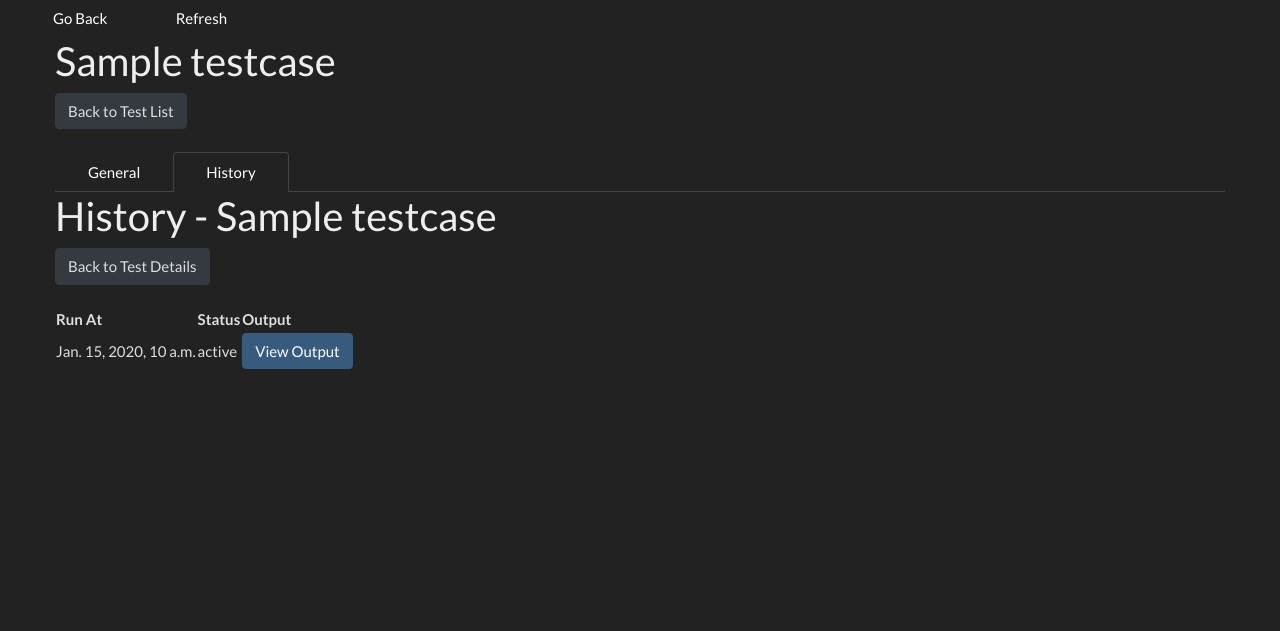
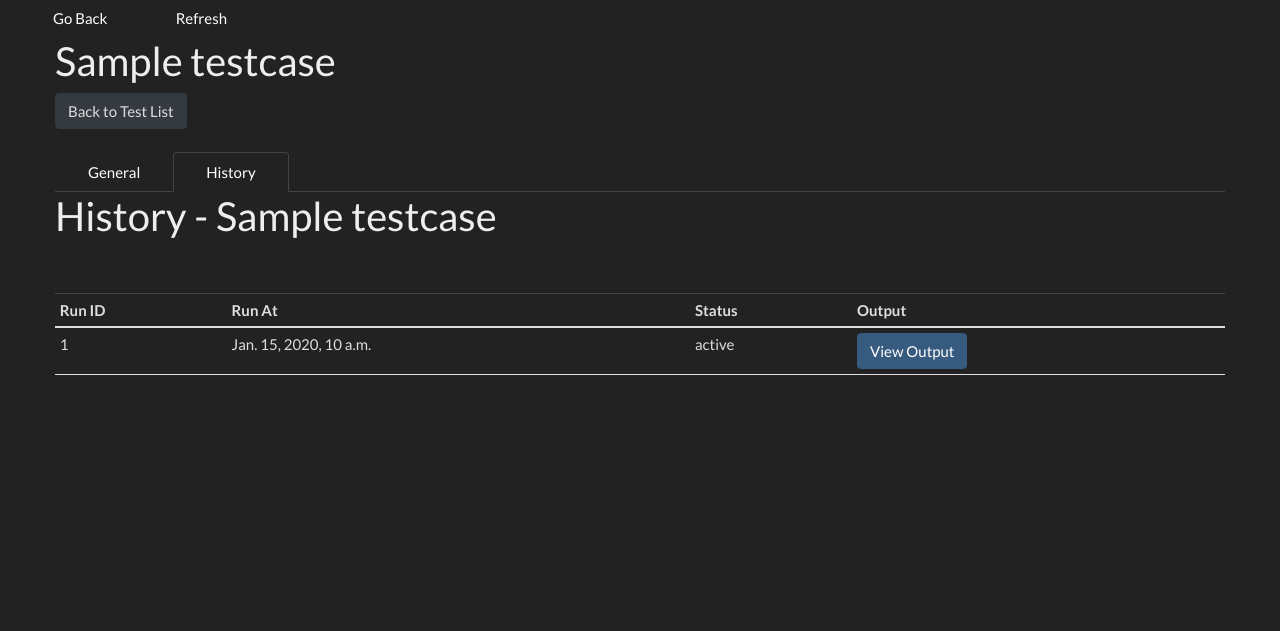
Before and after one commit to GrandeSergio/Selenium_Test_Case_Platform, a Django app: page /1/ in a window 1280 px wide, after a click on "History". Shown: the part 50-681 px from the top of the page. Run offline with Django 4.2, Linux system fonts and the light colour scheme; tables that the repository leaves empty hold one stand-in row (values such as "Sample post"); some libraries are stand-ins or nearby versions.

Commit message:
changed some styling

```diff
--- a/selenium_platform/templates/test_details.html
+++ b/selenium_platform/templates/test_details.html
@@ -15,7 +15,7 @@
         </li>
     </ul>
     <div class="tab-content">
-        <div class="tab-pane active" id="details" role="tabpanel">
+        <div class="tab-pane active table-sm" id="details" role="tabpanel">
             <table>
                 <tr data-test-id="{{ test.id }}">
                     <th>Name</th>
@@ -42,5 +42,6 @@
            {% include 'test_history.html' %}
         </div>
     </div>
+<script src="{% static 'js/test_details.js' %}"></script>
 <script src="{% static 'js/test_history.js' %}"></script>
 {% endblock %}
--- a/selenium_platform/templates/test_history.html
+++ b/selenium_platform/templates/test_history.html
@@ -1,31 +1,34 @@
-
 {% load static %}
 {% block content %}
     <h2>History - {{ test.name }}</h2>
-    <a href="{% url 'test_details' test.id %}" class="btn btn-dark">Back to Test Details</a>
     <br>
     <br>
-    <table>
+    <div class="table-container tab-content table-responsive">
+        <table class="table table-sm" id="runs-table">
+            <thead>
                 <tr>
+                    <th>Run ID</th>
                     <th>Run At</th>
                     <th>Status</th>
                     <th>Output</th>
-
                 </tr>
+            </thead>
+            <tbody>
                 {% for run in runs %}
                     <tr>
+                        <td>{{ run.id }}</td>
                         <td>{{ run.date }}</td>
                         <td>{{ run.status }}</td>
-
                         <td><a href="{% url 'run_output' run.id %}" class="btn btn-primary">View Output</a></td>
-
-
                     </tr>
                 {% empty %}
                     <tr>
                         <td colspan="3">No runs found.</td>
                     </tr>
                 {% endfor %}
+            </tbody>
         </table>
+    </div>
+
     <script src="{% static 'js/test_history.js' %}"></script>
 {% endblock %}
--- a/selenium_platform/templates/test_list.html
+++ b/selenium_platform/templates/test_list.html
@@ -7,6 +7,7 @@
     <table class="table table-sm">
       <thead>
         <tr>
+        <th><a href="?{% if page %}page={{ page }}&{% endif %}sort_by=id{% if sort_by == 'id' and sort_order == 'asc' %}&sort_order=desc{% endif %}">Script ID</a></th>
         <th><a href="?{% if page %}page={{ page }}&{% endif %}sort_by=name{% if sort_by == 'name' and sort_order == 'asc' %}&sort_order=desc{% endif %}">Name</a></th>
         <th><a href="?{% if page %}page={{ page }}&{% endif %}sort_by=last_run_status{% if sort_by == 'last_run_status' and sort_order == 'asc' %}&sort_order=desc{% endif %}">Last Run Status</a></th>
         <th>Go to</th>
@@ -15,6 +16,7 @@
       <tbody>
         {% for test in page_obj %}
         <tr>
+          <td>{{ test.id }}</td>
           <td>{{ test.name }}</td>
           <td>{{ test.last_run_status }}</td>
           <td><a href="{% url 'test_details' test_id=test.id %}" class="btn btn-dark">Details</a></td>
--- a/selenium_platform/test_platform/static/css/style.css
+++ b/selenium_platform/test_platform/static/css/style.css
@@ -140,3 +140,46 @@ input[type="file"]::file-selector-button:hover {
   width: 100%;
 
 }
+.table-container {
+    max-height: 500px;
+    overflow-y: auto;
+}
+
+/* Hide the scrollbar */
+.table-container::-webkit-scrollbar {
+    display: right;
+}
+
+
+.show-more-btn {
+  background-color: #4CAF50;
+  border: none;
+  color: white;
+  padding: 8px 16px;
+  text-align: center;
+  text-decoration: none;
+  display: block;
+  margin: 0 auto;
+  cursor: pointer;
+}
+
+
+/* Hide scrollbar track */
+.table-container::-webkit-scrollbar-track {
+  background-color: #f1f1f1;
+}
+
+/* Dark scrollbar handle */
+.table-container::-webkit-scrollbar-thumb {
+  background-color: #444444;
+}
+
+/* On hover, display dark scrollbar handle */
+.table-container::-webkit-scrollbar-thumb:hover {
+  background-color: #555555;
+}
+
+.centered {
+  display: block;
+  margin: 0 auto;
+}
--- a/selenium_platform/test_platform/static/js/test_details.js
+++ b/selenium_platform/test_platform/static/js/test_details.js
@@ -1,3 +1,6 @@
+function get_token() {
+    return $('input[name="csrfmiddlewaretoken"]').val();
+}
 function sweetAlertConfirm(callback) {
     Swal.fire({
         title: 'Are you sure?',
@@ -31,7 +34,12 @@ function sweetAlertConfirm(callback) {
     });
 }
 
-
+$(document).ready(function() {
+    // Disable the Run Test button after it has been clicked
+   $('#run-test-btn').on('click', function() {
+      $(this).prop('disabled', true);
+    });
+});
 
 $(document).ready(function() {
     const csrfToken = $('input[name="csrfmiddlewaretoken"]').val();
@@ -85,3 +93,12 @@ document.querySelectorAll('.output-toggle-btn').forEach(function(btn) {
         }
     });
 });
+/*$('#run-test-btn').on('click', function() {
+    var test_id = $('#test-details-container').data('test-id');
+    var url = '{% url "run_test_cases" test_id=test_id %}';
+    $.post(url, {csrfmiddlewaretoken: get_token()}, function(data) {
+        var run_id = data.run_id;
+        var url = '/run_output/' + run_id + '/';
+        $('#test-history-container').load(url);
+    });
+});*/
--- a/selenium_platform/test_platform/static/js/test_history.js
+++ b/selenium_platform/test_platform/static/js/test_history.js
@@ -1,16 +1,39 @@
-$('.output-btn').on('click', function() {
+const table = document.getElementById('runs-table');
+const tbody = table.querySelector('tbody');
+const rows = tbody.querySelectorAll('tr');
+const maxRows = 10; // Maximum number of rows to show
+
+function get_token() {
+    return $('input[name="csrfmiddlewaretoken"]').val();
+}
+/*$('.output-btn').on('click', function() {
     var output = $(this).data('output');
     var run_id = $(this).data('run-id');
     var url = '/run_output/' + run_id + '/';
     $('#test-history-container').load(url);
-});
+});*/
 
-$('#run-test-btn').on('click', function() {
-    var test_id = $('#test-details-container').data('test-id');
-    var url = '{% url "run_test_cases" test_id=test_id %}';
-    $.post(url, {csrfmiddlewaretoken: get_token()}, function(data) {
-        var run_id = data.run_id;
-        var url = '/run_output/' + run_id + '/';
-        $('#test-history-container').load(url);
+
+if (rows.length > maxRows) {
+    // Hide rows that exceed the maximum number
+    for (let i = maxRows; i < rows.length; i++) {
+        rows[i].style.display = 'none';
+    }
+
+    // Add a "show more" button
+    const showMoreBtn = document.createElement('button');
+    showMoreBtn.innerText = 'Show more';
+    showMoreBtn.classList.add('btn');
+    showMoreBtn.classList.add('btn-dark');
+    showMoreBtn.classList.add('centered'); // Add a new class to the button
+    showMoreBtn.addEventListener('click', () => {
+        for (let i = maxRows; i < rows.length; i++) {
+            rows[i].style.display = '';
+        }
+        showMoreBtn.style.display = 'none';
     });
-});
+
+    // Add the button to the container
+    const container = table.parentNode;
+    container.insertBefore(showMoreBtn, table.nextSibling);
+}
--- a/selenium_platform/test_platform/views.py
+++ b/selenium_platform/test_platform/views.py
@@ -26,14 +26,16 @@ def test_list(request):
     return render(request, 'test_list.html', {'page_obj': page_obj, 'sort_by': sort_by, 'sort_order': sort_order})
 
 
-
 def test_details(request, test_id):
     test = get_object_or_404(TestCase, pk=test_id)
     runs = test.testrun_set.order_by('-date')
     if request.method == 'POST':
-        output = run_test_cases(test)
-        return JsonResponse({'output': output})
+        # Temporarily disable button to prevent double-click
+        return HttpResponse()
+        # output = run_test_cases(request, test_id)
+        # return JsonResponse({'output': output})
     return render(request, 'test_details.html', {'test': test, 'runs': runs})
+
 
 def run_output(request, run_id):
     run = get_object_or_404(TestRun, pk=run_id)
@@ -43,14 +45,17 @@ def test_upload(request):
     if request.method == 'POST':
         form = TestUploadForm(request.POST, request.FILES)
         if form.is_valid():
-            test_case = form.save()
+            test_case = form.save(commit=False)
+            test_case.save()
             return redirect('test_details', test_id=test_case.id)
     else:
         form = TestUploadForm()
     return render(request, 'test_upload.html', {'form': form})
 
 
+
 def run_test_cases(request, test_id):
+    print('run_test_cases called')
     test = get_object_or_404(TestCase, pk=test_id)
     # Run the uploaded script
     result = subprocess.run(['python', '-m', 'unittest', test.file.path],
@@ -84,35 +89,6 @@ def test_history(request, test_id):
     return render(request, 'test_history.html', {'test': test, 'runs': runs})
 
 
-'''
-def run_test_cases(request, test_id):
-    if request.method == 'POST':
-        test = get_object_or_404(TestCase, pk=test_id)
-        # Get the file contents
-        file_contents = test.file.read()
-        test_code = file_contents.decode('utf-8')
-        # Create a dictionary to store the execution environment
-        env = {'request': request, 'test': test}
-
-        # Execute the test case code and capture the output
-        result = subprocess.run(["python", "-c", test_code], capture_output=True, text=True)
-
-        # Check the result of the test and update the test status
-        if result.returncode == 0:
-            test.last_run_status = 'success'
-            messages.success(request, f'Test cases for test "{test.name}" ran successfully.')
-        else:
-            test.last_run_status = 'failed'
-            messages.error(request, f'Test cases for test "{test.name}" failed to run:\n{result.stderr}')
-
-        test.save()
-
-        # Render the response
-        return JsonResponse({'result': test.last_run_status, 'logs': result.stdout})
-    else:
-        return HttpResponse("Only POST requests are allowed")
-'''
-
 def delete_test_case(request, test_id):
     test_case = get_object_or_404(TestCase, pk=test_id)
     if request.method == 'POST':
```
Also changed, not shown: selenium_platform/test_platform/models.py (line endings or trailing spaces), selenium_platform/test_platform/static/js/test_list.js (added), 1 other file. Lines whose indentation alone changed are shown as unchanged.
